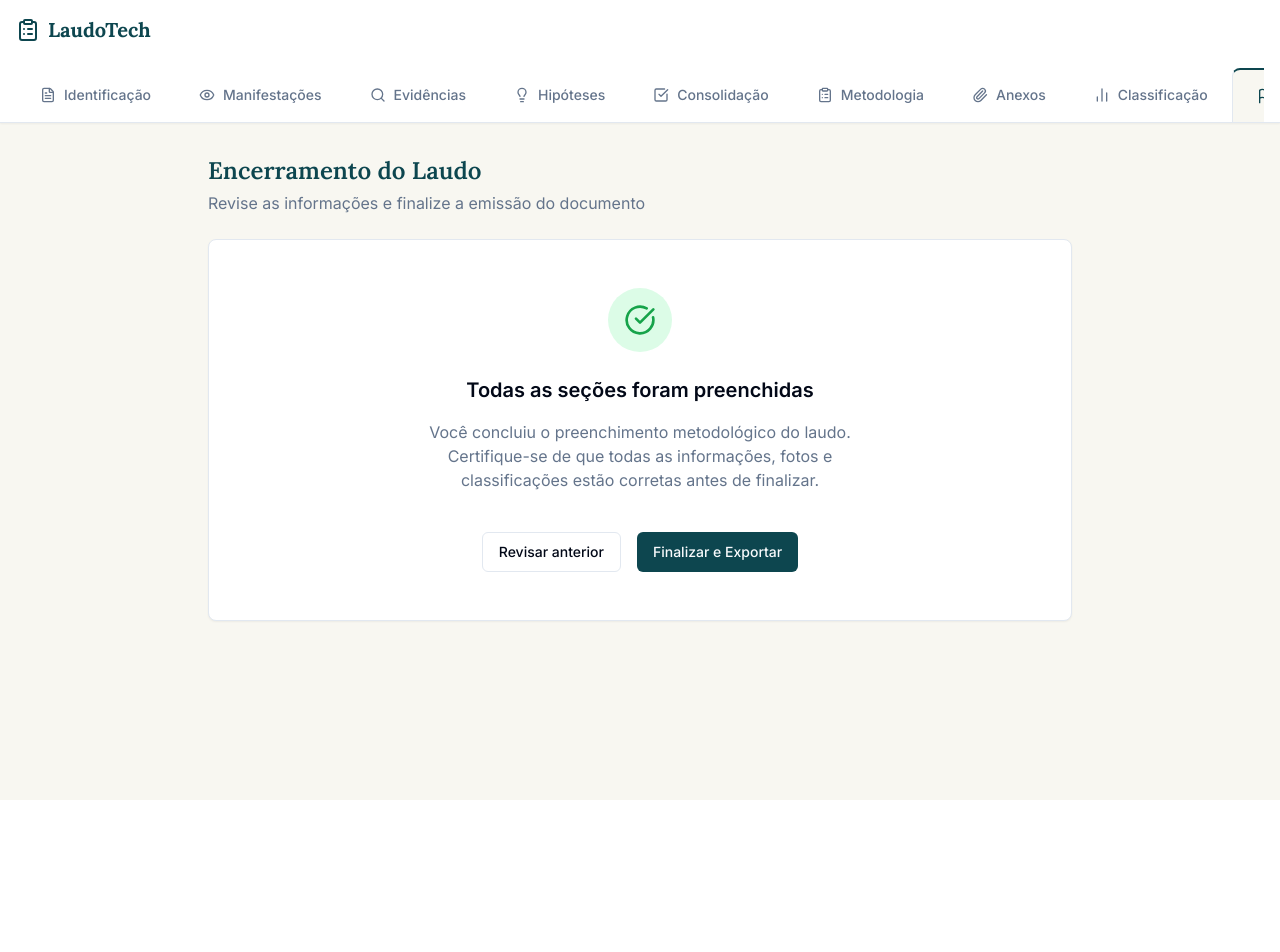
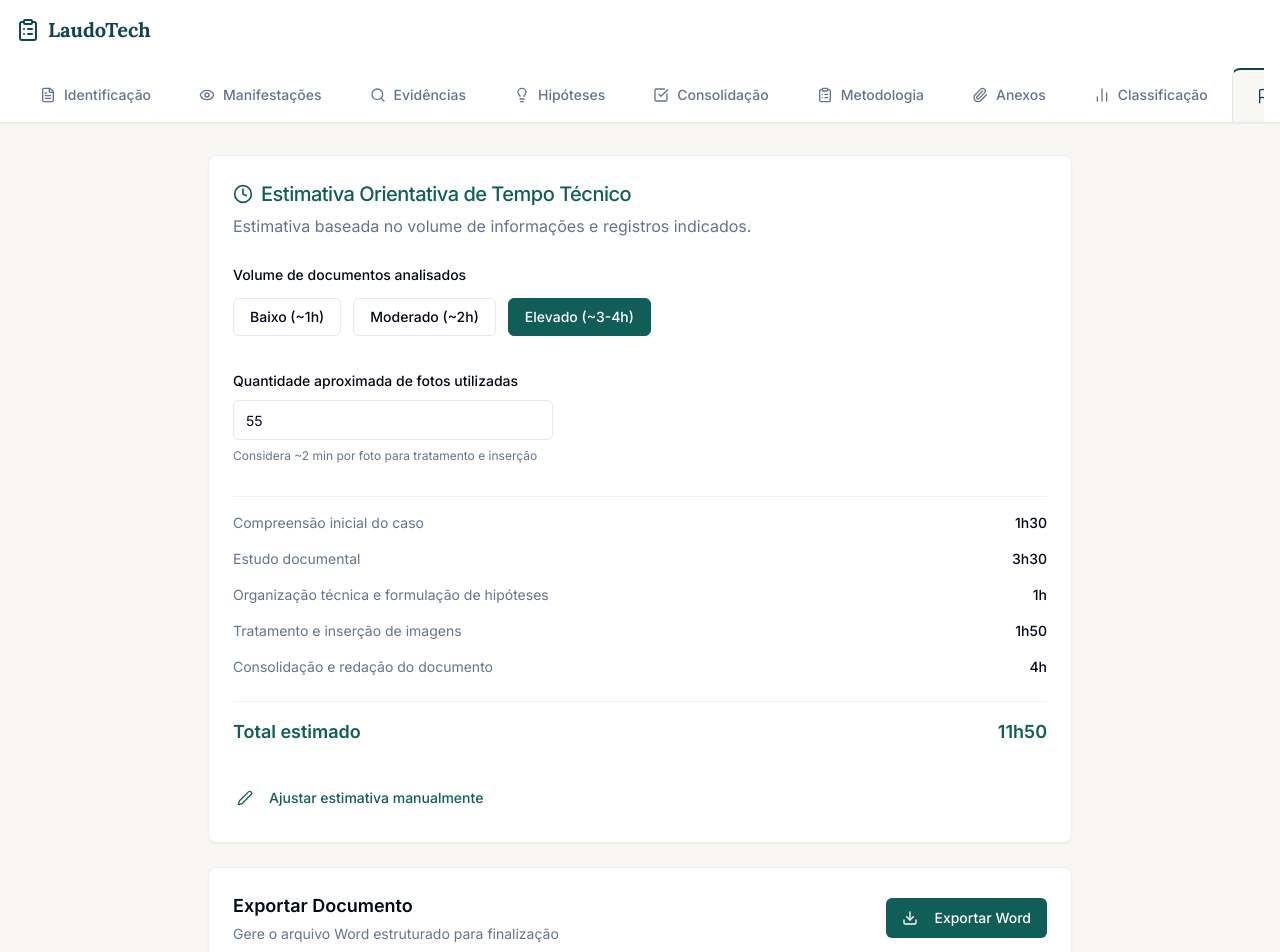
Before and after one commit to afnovaes1/App-Perytus, a React (Vite) app: page /laudo/novo/encerramento in a window 1280 px wide. Shown: the top 952 px of the page. Before the commit the page ends 800 px from the top, so only its background shows below. Built offline with nearby package versions, Linux system fonts and the light colour scheme.

Commit message:
feat: Implement final summary page and export

```diff
--- a/src/context/ReportContext.tsx
+++ b/src/context/ReportContext.tsx
@@ -47,6 +47,11 @@ export type ClassificacaoData = {
   }
 }
 
+export type EncerramentoData = {
+  volumeDocumentos: string
+  quantidadeFotos: number | ''
+}
+
 export type ReportData = {
   identificacao: {
     destinatario: string
@@ -78,6 +83,7 @@ export type ReportData = {
   }
   anexos: AnexosData
   classificacao: ClassificacaoData
+  encerramento: EncerramentoData
 }
 
 const defaultData: ReportData = {
@@ -105,6 +111,10 @@ const defaultData: ReportData = {
     estadoDesempenho: { classe: '', justificativa: '' },
     prioridade: { grau: '', fundamentacao: '' },
     matrizGUT: { gravidade: '', urgencia: '', tendencia: '', justificativa: '' },
+  },
+  encerramento: {
+    volumeDocumentos: 'elevado',
+    quantidadeFotos: 55,
   },
 }
 
--- a/src/pages/laudo/Encerramento.tsx
+++ b/src/pages/laudo/Encerramento.tsx
@@ -1,13 +1,37 @@
 import React from 'react'
-import { CheckCircle } from 'lucide-react'
-import { Card, CardContent } from '@/components/ui/card'
+import { Clock, Download, Edit2 } from 'lucide-react'
+import { Card, CardContent, CardHeader, CardTitle, CardDescription } from '@/components/ui/card'
 import { Button } from '@/components/ui/button'
+import { Input } from '@/components/ui/input'
+import { ToggleGroup, ToggleGroupItem } from '@/components/ui/toggle-group'
+import { useReport } from '@/context/ReportContext'
+import { useToast } from '@/hooks/use-toast'
 import { useNavigate } from 'react-router-dom'
-import { useToast } from '@/hooks/use-toast'
+import { cn } from '@/lib/utils'
 
 export default function Encerramento() {
   const navigate = useNavigate()
   const { toast } = useToast()
+  const { data, updateSection } = useReport()
+
+  const encerramento = data.encerramento || { volumeDocumentos: 'elevado', quantidadeFotos: 55 }
+
+  const handleUpdate = (field: string, value: string | number) => {
+    updateSection('encerramento', { [field]: value })
+  }
+
+  const handleExport = () => {
+    toast({
+      title: 'Gerando arquivo...',
+      description: 'Aguarde enquanto o documento Word é preparado.',
+    })
+    setTimeout(() => {
+      toast({
+        title: 'Download iniciado',
+        description: 'O arquivo foi enviado para sua pasta de Downloads.',
+      })
+    }, 1500)
+  }
 
   const handleFinish = () => {
     toast({
@@ -17,35 +41,186 @@ export default function Encerramento() {
     navigate('/')
   }
 
+  // Time calculations in minutes
+  const baseCompreensao = 90
+  const baseOrganizacao = 60
+  const baseConsolidacao = 240
+
+  let estudoDocumental = 120 // moderado default
+  if (encerramento.volumeDocumentos === 'baixo') estudoDocumental = 60
+  if (encerramento.volumeDocumentos === 'elevado') estudoDocumental = 210
+
+  const fotos = Number(encerramento.quantidadeFotos) || 0
+  const tempoImagens = fotos * 2
+
+  const totalMinutos =
+    baseCompreensao + estudoDocumental + baseOrganizacao + tempoImagens + baseConsolidacao
+
+  const formatTime = (minutes: number) => {
+    const h = Math.floor(minutes / 60)
+    const m = Math.floor(minutes % 60)
+    if (h > 0 && m > 0) return `${h}h${m.toString().padStart(2, '0')}`
+    if (h > 0) return `${h}h`
+    return `${m}m`
+  }
+
   return (
-    <div className="space-y-6 animate-in fade-in slide-in-from-bottom-4 duration-500">
-      <div>
-        <h2 className="text-2xl font-serif font-semibold text-primary mb-1">
-          Encerramento do Laudo
-        </h2>
-        <p className="text-muted-foreground">
-          Revise as informações e finalize a emissão do documento
-        </p>
-      </div>
+    <div className="space-y-6 animate-in fade-in slide-in-from-bottom-4 duration-500 max-w-4xl mx-auto">
+      <Card className="border-border/60 shadow-sm">
+        <CardHeader className="pb-6">
+          <CardTitle className="flex items-center gap-2 text-xl font-medium text-teal-800">
+            <Clock className="w-5 h-5" />
+            Estimativa Orientativa de Tempo Técnico
+          </CardTitle>
+          <CardDescription className="text-base">
+            Estimativa baseada no volume de informações e registros indicados.
+          </CardDescription>
+        </CardHeader>
+        <CardContent className="space-y-8">
+          <div className="space-y-3">
+            <label className="text-sm font-medium text-foreground">
+              Volume de documentos analisados
+            </label>
+            <ToggleGroup
+              type="single"
+              value={encerramento.volumeDocumentos}
+              onValueChange={(v) => v && handleUpdate('volumeDocumentos', v)}
+              className="justify-start gap-3"
+            >
+              <ToggleGroupItem
+                value="baixo"
+                className="border bg-transparent hover:bg-muted data-[state=on]:bg-teal-800 data-[state=on]:text-white data-[state=on]:border-teal-800 transition-colors px-4 py-2 h-auto"
+              >
+                Baixo (~1h)
+              </ToggleGroupItem>
+              <ToggleGroupItem
+                value="moderado"
+                className="border bg-transparent hover:bg-muted data-[state=on]:bg-teal-800 data-[state=on]:text-white data-[state=on]:border-teal-800 transition-colors px-4 py-2 h-auto"
+              >
+                Moderado (~2h)
+              </ToggleGroupItem>
+              <ToggleGroupItem
+                value="elevado"
+                className="border bg-transparent hover:bg-muted data-[state=on]:bg-teal-800 data-[state=on]:text-white data-[state=on]:border-teal-800 transition-colors px-4 py-2 h-auto"
+              >
+                Elevado (~3-4h)
+              </ToggleGroupItem>
+            </ToggleGroup>
+          </div>
 
-      <Card>
-        <CardContent className="pt-12 pb-12 flex flex-col items-center justify-center text-center space-y-4">
-          <div className="w-16 h-16 bg-green-100 text-green-600 rounded-full flex items-center justify-center mb-2">
-            <CheckCircle className="w-8 h-8" />
+          <div className="space-y-2 max-w-xs">
+            <label className="text-sm font-medium text-foreground">
+              Quantidade aproximada de fotos utilizadas
+            </label>
+            <Input
+              type="number"
+              min="0"
+              value={encerramento.quantidadeFotos}
+              onChange={(e) =>
+                handleUpdate('quantidadeFotos', e.target.value ? Number(e.target.value) : '')
+              }
+              className="bg-white"
+            />
+            <p className="text-xs text-muted-foreground">
+              Considera ~2 min por foto para tratamento e inserção
+            </p>
           </div>
-          <h3 className="text-xl font-semibold">Todas as seções foram preenchidas</h3>
-          <p className="text-muted-foreground max-w-md mx-auto">
-            Você concluiu o preenchimento metodológico do laudo. Certifique-se de que todas as
-            informações, fotos e classificações estão corretas antes de finalizar.
-          </p>
-          <div className="pt-6 flex gap-4">
-            <Button variant="outline" onClick={() => navigate('/laudo/novo/classificacao')}>
-              Revisar anterior
+
+          <div className="space-y-4 pt-4 border-t border-border/60">
+            <div className="flex justify-between text-sm">
+              <span className="text-muted-foreground">Compreensão inicial do caso</span>
+              <span className="font-medium">{formatTime(baseCompreensao)}</span>
+            </div>
+            <div className="flex justify-between text-sm">
+              <span className="text-muted-foreground">Estudo documental</span>
+              <span className="font-medium">{formatTime(estudoDocumental)}</span>
+            </div>
+            <div className="flex justify-between text-sm">
+              <span className="text-muted-foreground">
+                Organização técnica e formulação de hipóteses
+              </span>
+              <span className="font-medium">{formatTime(baseOrganizacao)}</span>
+            </div>
+            <div className="flex justify-between text-sm">
+              <span className="text-muted-foreground">Tratamento e inserção de imagens</span>
+              <span className="font-medium">{formatTime(tempoImagens)}</span>
+            </div>
+            <div className="flex justify-between text-sm pb-2">
+              <span className="text-muted-foreground">Consolidação e redação do documento</span>
+              <span className="font-medium">{formatTime(baseConsolidacao)}</span>
+            </div>
+
+            <div className="flex justify-between font-semibold text-lg pt-4 border-t border-border/60 text-teal-800">
+              <span>Total estimado</span>
+              <span>{formatTime(totalMinutos)}</span>
+            </div>
+          </div>
+
+          <div>
+            <Button
+              variant="ghost"
+              className="text-teal-800 -ml-3 hover:text-teal-900 hover:bg-teal-50"
+            >
+              <Edit2 className="w-4 h-4 mr-2" />
+              Ajustar estimativa manualmente
             </Button>
-            <Button onClick={handleFinish}>Finalizar e Exportar</Button>
           </div>
         </CardContent>
       </Card>
+
+      <Card className="border-border/60 shadow-sm">
+        <CardContent className="p-6">
+          <div className="flex flex-col md:flex-row md:items-center justify-between gap-6 border-b border-border/60 pb-6">
+            <div className="space-y-1">
+              <h3 className="text-lg font-semibold text-foreground">Exportar Documento</h3>
+              <p className="text-sm text-muted-foreground">
+                Gere o arquivo Word estruturado para finalização
+              </p>
+            </div>
+            <Button
+              onClick={handleExport}
+              className="bg-teal-800 hover:bg-teal-900 text-white w-full md:w-auto"
+            >
+              <Download className="w-4 h-4 mr-2" />
+              Exportar Word
+            </Button>
+          </div>
+
+          <div className="space-y-3 mt-6 text-sm text-muted-foreground">
+            <div className="flex items-start gap-2">
+              <span className="text-base leading-none select-none">💡</span>
+              <p>
+                O arquivo será baixado para sua pasta de{' '}
+                <strong className="font-medium text-foreground">Downloads</strong>.
+              </p>
+            </div>
+            <div className="flex items-start gap-2">
+              <span className="text-base leading-none select-none">⚠️</span>
+              <p>
+                Se o download não iniciar: verifique o{' '}
+                <strong className="font-medium text-foreground">bloqueador de pop-ups</strong> do
+                navegador ou pressione{' '}
+                <strong className="font-medium text-foreground">Ctrl+J</strong> para ver downloads.
+              </p>
+            </div>
+          </div>
+        </CardContent>
+      </Card>
+
+      <div className="pt-8 pb-12 space-y-8">
+        <p className="text-sm text-muted-foreground italic text-center">
+          A redação final é responsabilidade do profissional. O PERYTUS é seu parceiro técnico na
+          organização do raciocínio.
+        </p>
+        <div className="flex justify-between items-center w-full pt-4">
+          <Button variant="outline" onClick={() => navigate('/laudo/novo/classificacao')}>
+            Revisar anterior
+          </Button>
+          <Button onClick={handleFinish} className="bg-teal-800 hover:bg-teal-900 text-white px-8">
+            Salvar encerramento
+          </Button>
+        </div>
+      </div>
     </div>
   )
 }
```
Also changed, not shown: .skip.config.json.
